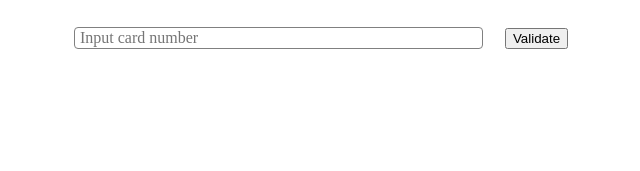
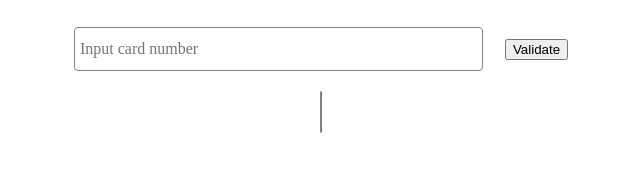
Before and after one commit to annmartyn/testing-ahj, a website built with webpack: page src/index.html in a window 1280 px wide. Shown: the part 167-338 px from the top of the page, without its empty margins (319-959 px from the left). Built offline with nearby package versions, Linux system fonts and the light colour scheme.

Commit message:
Update style.css

```diff
--- a/src/css/style.css
+++ b/src/css/style.css
@@ -43,9 +43,13 @@
     margin-right: 18px;
     padding-left: 5px;
     width: 400px;
+    height: 40px;
  }
 
  .card-validator__check-status {
 	margin-top: 20px;
-	font-family: Arial, Helvetica, sans-serif;
+	font-family: inherit;
+  height: 40px;
+  border: 1px solid gray;
+  border-radius: 2px;
  }
```
Lines whose indentation alone changed are shown as unchanged.
